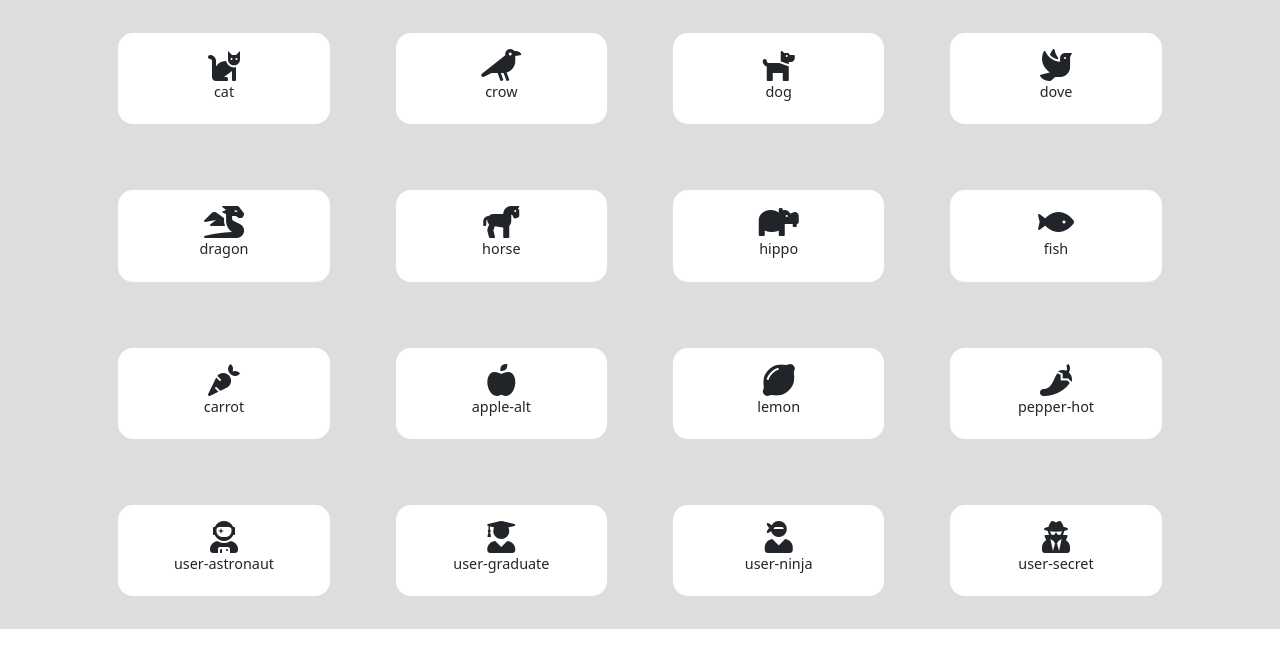
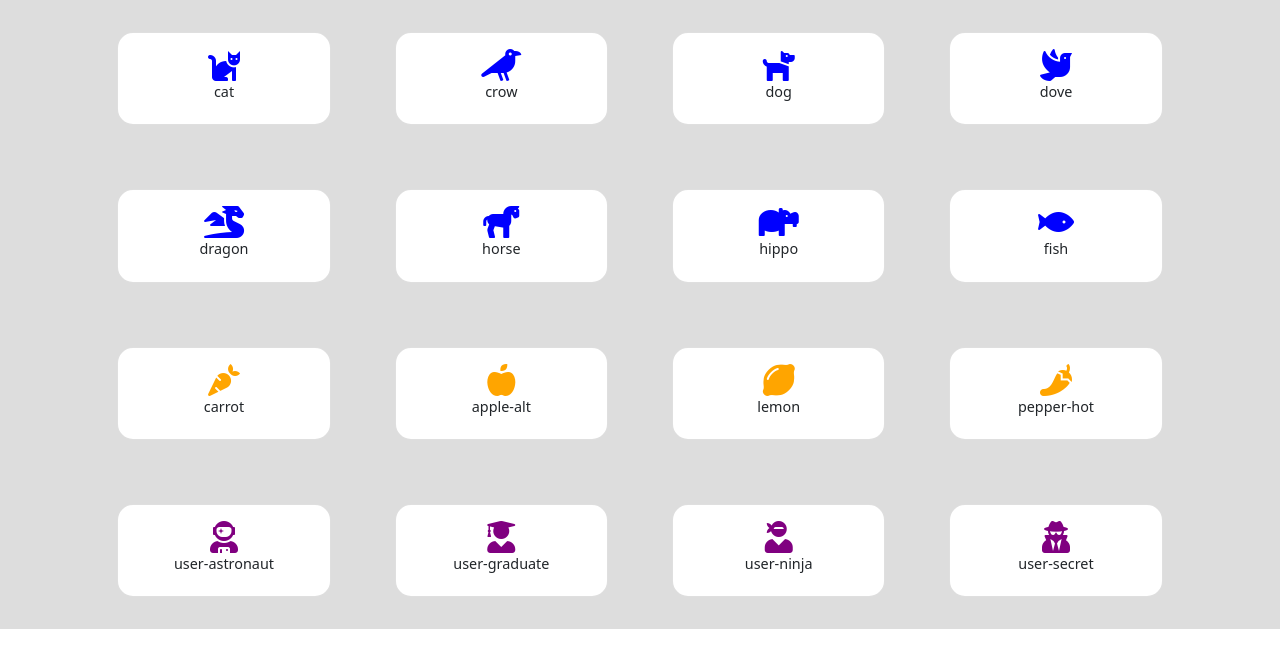
Before and after one commit to Nicola-Perera/js-es6-icons, a plain HTML site: page js-es6-icons/milestone_1/index.html in a window 1280 px wide. Drawn offline with nearby package versions, Linux system fonts and the light colour scheme.

Commit message:
complete milestone_2

```diff
--- a/js-es6-icons/milestone_1/assets/css/style.css
+++ b/js-es6-icons/milestone_1/assets/css/style.css
@@ -35,3 +35,14 @@ h3 {
 .card > div {
     text-align: center;
 }
+
+/* types color */
+.animal {
+    color: #0000FF;
+}
+.vegetable {
+    color: #FFA500;
+}
+.user {
+    color: #800080;
+}
--- a/js-es6-icons/milestone_1/assets/js/main.js
+++ b/js-es6-icons/milestone_1/assets/js/main.js
@@ -114,7 +114,7 @@ const containerRef = document.getElementById('container');
 cardsList.forEach((item) =>{
 	const card = `<div class="card col-2">
 					<div>
-						<i class="icon ${item.family} ${item.prefix}${item.name}"></i>
+						<i class="icon ${item.type} ${item.family} ${item.prefix}${item.name}"></i>
 						<h3 class="item">${item.name}</h3>
 					</div>
 				</div>`;
```
